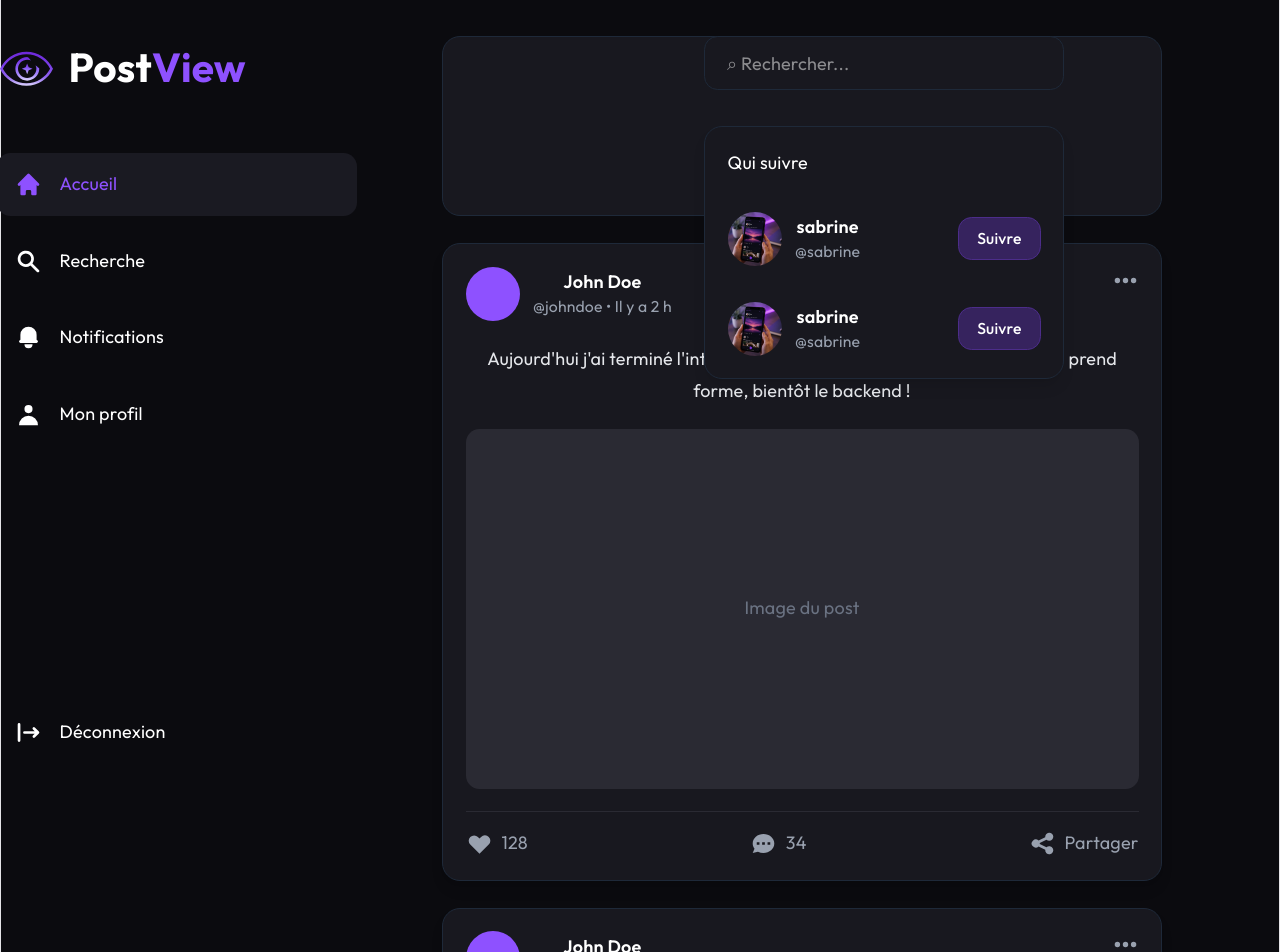
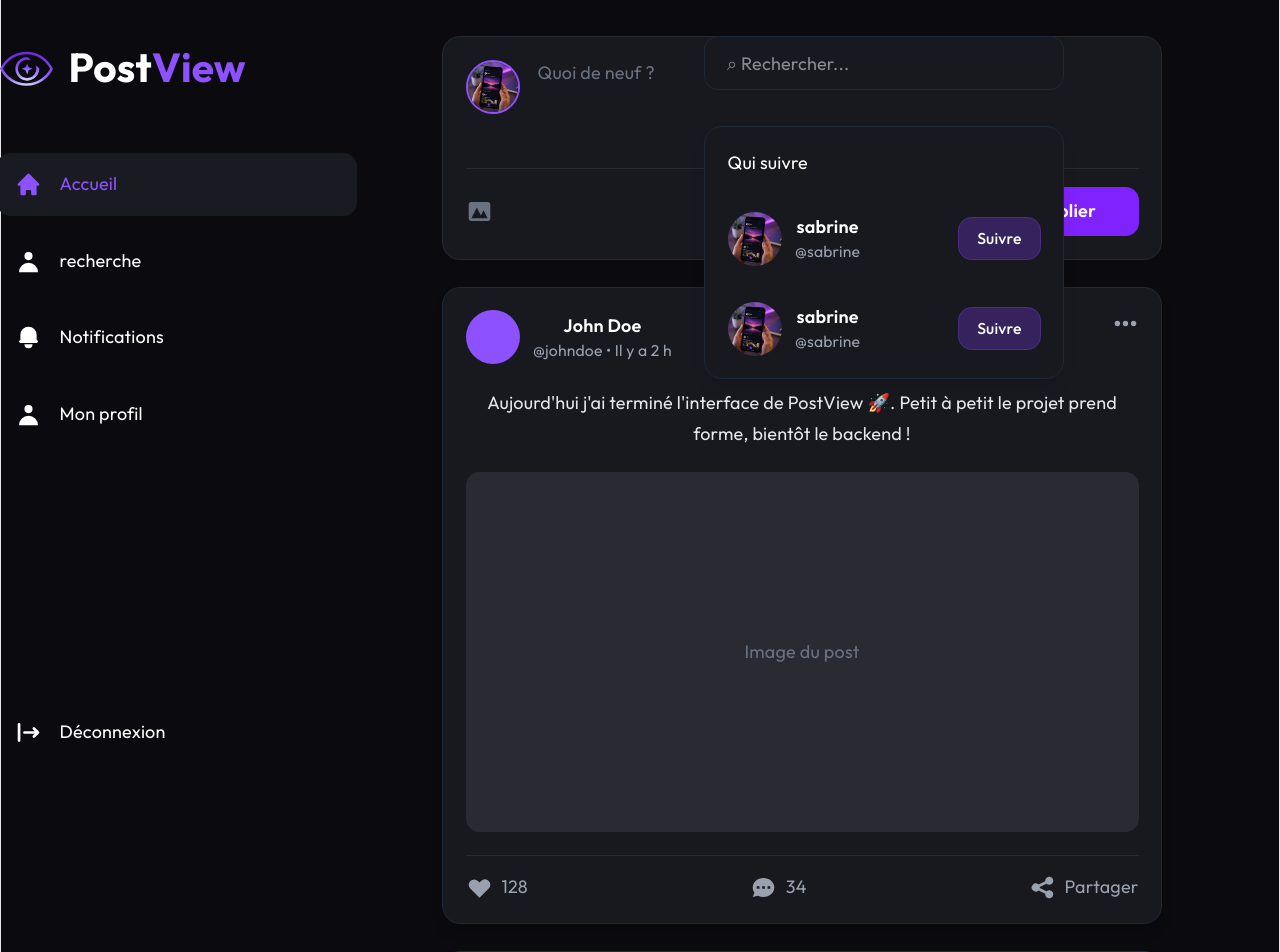
Before and after one commit to sabrineZen/PostView, a React app in the folder frontend/: page /home in a window 1280 px wide. Shown: the top 952 px of the page. Built offline with nearby package versions, Linux system fonts and the light colour scheme; the HTML template or start-up script is replaced by a standard one.

Commit message:
feat: add profile, search and post creation UI

```diff
--- a/frontend/src/App.jsx
+++ b/frontend/src/App.jsx
@@ -7,6 +7,7 @@ import Login from  './pages/login.jsx'
 import Register from './pages/register.jsx';
 import Home from './pages/home.jsx';
 import Profil from './pages/profil.jsx';
+import Search from './pages/search.jsx';
 
 function App() {
   const [count, setCount] = useState(0)
@@ -20,6 +21,9 @@ function App() {
         <Route path="/register" element={<Register/>}/>
         <Route path="/home" element={<Home/>}/>
         <Route path="/profil" element={<Profil/>}/>
+        <Route path="/search" element={<Search/>}/>
+
+
 
 
       </Routes>
--- a/frontend/src/components/createPost.jsx
+++ b/frontend/src/components/createPost.jsx
@@ -1,9 +1,46 @@
-function CreatePost(){
-    return(
-          <div className="rounded-2xl bg-[#18181F] p-5 h-40  border border-gray-800">
-              Create Post
-            </div>
+import { HiPhotograph } from "react-icons/hi";
+import posts from "../assets/posts.png";
+import Button from "./ui/Button";
 
-    )
+function CreatePost() {
+  return (
+    <div className="rounded-2xl border border-[#2A2A33] bg-[#18181F] p-5">
+
+      {/* Haut */}
+      <div className="flex items-start gap-4">
+
+        <img
+          src={posts}
+          alt="Profil"
+          className="h-12 w-12 rounded-full object-cover border-2 border-violet-500"
+        />
+
+        {/* Zone de texte */}
+        <textarea
+          placeholder="Quoi de neuf ?"
+          className="h-20 w-full resize-none bg-transparent text-white placeholder:text-gray-500 outline-none"
+        />
+
+      </div>
+
+      <div className="my-4 border-t border-[#2A2A33]" />
+
+      <div className="flex items-center justify-between">
+
+        <button className="text-gray-500 transition hover:text-violet-400">
+          <HiPhotograph className="text-2xl" />
+        </button>
+
+        <Button
+          text="Publier"
+          className="h-11 w-32 rounded-xl font-semibold"
+          color="bg-violet-600 hover:bg-violet-700"
+        />
+
+      </div>
+
+    </div>
+  );
 }
+
 export default CreatePost;
--- a/frontend/src/components/layouts/homeNavbar.jsx
+++ b/frontend/src/components/layouts/homeNavbar.jsx
@@ -7,6 +7,7 @@ import {
 } from "react-icons/hi";
 import { NavLink } from "react-router-dom";
 import logo from "../../assets/logo.svg";
+import Search from "../../pages/search";
 function HomeNavbar() {
 
   return (
@@ -49,10 +50,21 @@ function HomeNavbar() {
             </NavLink>
             </li>
             {/*recherche */}
-          <li className="flex cursor-pointer items-center gap-4 rounded-xl p-4 transition hover:bg-[#1A1A22] hover:text-violet-500">
-            <HiSearch className="text-2xl" />
-            <span>Recherche</span>
-          </li>
+          <li>
+                <NavLink
+                    to="/search"
+                    className={({ isActive }) =>
+                    `flex items-center gap-4 rounded-xl p-4 transition ${
+                        isActive
+                        ? "text-violet-500 bg-[#1A1A22]"
+                        : "text-white hover:bg-[#1A1A22] hover:text-violet-500"
+                    }`
+                    }
+                >
+                    <HiUser className="text-2xl" />
+                    <span>recherche</span>
+                </NavLink>
+            </li>
 
           <li className="flex cursor-pointer items-center gap-4 rounded-xl p-4 transition hover:bg-[#1A1A22] hover:text-violet-500">
             <HiBell className="text-2xl" />
--- a/frontend/src/components/post.jsx
+++ b/frontend/src/components/post.jsx
@@ -1,3 +1,4 @@
+import { useState } from "react";
 import {
   HiHeart,
   HiChat,
@@ -5,9 +6,11 @@ import {
   HiDotsHorizontal,
 } from "react-icons/hi";
 
-function Post({ isProfile = false ,ispartager=false}) {
+function Post({ isProfile = false, ispartager = false ,iscommentaire=false}) {
+  const [showComments, setShowComments] = useState(false);
+
   return (
-    <article className="w-full rounded-2xl bg-[#18181F] p-5 shadow-lg border border-gray-800">
+    <article className="w-full rounded-2xl border border-gray-800 bg-[#18181F] p-5 shadow-lg">
 
       {/* Header */}
       {!isProfile && (
@@ -15,7 +18,6 @@ function Post({ isProfile = false ,ispartager=false}) {
 
           <div className="flex items-center gap-3">
 
-            {/* Avatar */}
             <div className="h-12 w-12 rounded-full bg-violet-500"></div>
 
             <div>
@@ -27,7 +29,7 @@ function Post({ isProfile = false ,ispartager=false}) {
 
           </div>
 
-          <button className="text-gray-400 hover:text-white transition">
+          <button className="text-gray-400 transition hover:text-white">
             <HiDotsHorizontal className="text-2xl" />
           </button>
 
@@ -42,8 +44,8 @@ function Post({ isProfile = false ,ispartager=false}) {
         </p>
       </div>
 
-      {/* Image du post */}
-      <div className="mt-5 h-80 rounded-xl bg-[#2A2A33] flex items-center justify-center">
+      {/* Image */}
+      <div className="mt-5 flex h-80 items-center justify-center rounded-xl bg-[#2A2A33]">
         <span className="text-gray-500">
           Image du post
         </span>
@@ -52,26 +54,74 @@ function Post({ isProfile = false ,ispartager=false}) {
       {/* Actions */}
       <div className="mt-5 flex items-center justify-between border-t border-[#2A2A33] pt-4">
 
-        <button className="flex items-center gap-2 text-gray-400 hover:text-red-500 transition">
+        {/* Like */}
+        <button className="flex items-center gap-2 text-gray-400 transition hover:text-red-500">
           <HiHeart className="text-2xl" />
           <span>128</span>
         </button>
 
-        <button className="flex items-center gap-2 text-gray-400 hover:text-violet-500 transition">
+        {/* Commentaires */}
+        <button
+          onClick={() => setShowComments(!showComments)}
+          className="flex items-center gap-2 text-gray-400 transition hover:text-violet-500"
+        >
           <HiChat className="text-2xl" />
           <span>34</span>
         </button>
-      {!ispartager&&(
 
-        <button className="flex items-center gap-2 text-gray-400 hover:text-green-500 transition">
-          <HiShare className="text-2xl" />
-          <span>Partager</span>
-        </button>
-      )
-
-      }
+        {/* Partager */}
+        {!ispartager && (
+          <button className="flex items-center gap-2 text-gray-400 transition hover:text-green-500">
+            <HiShare className="text-2xl" />
+            <span>Partager</span>
+          </button>
+        )}
 
       </div>
+
+      {/* Commentaires */}
+      {showComments && (
+        <div className="mt-5 border-t border-[#2A2A33] pt-5">
+
+          {/* Ajouter un commentaire */}
+          {!iscommentaire &&(
+
+          <input
+            type="text"
+            placeholder="Écrire un commentaire..."
+            className="w-full rounded-xl bg-[#2A2A33] p-3 text-white outline-none placeholder:text-gray-500"
+          />
+          )}
+
+          {/* Liste des commentaires */}
+          <div className="mt-6 space-y-5">
+
+            <div className="flex gap-3">
+              <div className="h-10 w-10 rounded-full bg-violet-500"></div>
+
+              <div>
+                <h4 className="font-semibold">Alice</h4>
+                <p className="text-gray-400">
+                  Super projet ! Continue comme ça 🚀
+                </p>
+              </div>
+            </div>
+
+            <div className="flex gap-3">
+              <div className="h-10 w-10 rounded-full bg-violet-500"></div>
+
+              <div>
+                <h4 className="font-semibold">Thomas</h4>
+                <p className="text-gray-400">
+                  Le design est vraiment propre.
+                </p>
+              </div>
+            </div>
+
+          </div>
+
+        </div>
+      )}
 
     </article>
   );
--- a/frontend/src/pages/profil.jsx
+++ b/frontend/src/pages/profil.jsx
@@ -70,15 +70,19 @@ function Profil() {
                     <span className="font-bold text-white">247</span>{" "}
                     <span className="text-gray-400">posts</span>
                     </p>
+                     {/*afficher les vu */}
+                    <p className="mt-4 flex items-center gap-2 text-sm text-gray-400 ">
+                    <span className="font-semibold text-white ">2 354</span> vues du profil ce mois
+                    </p>
                 </div>
             </div>
 
 
             {/* Liste des posts */}
             <div className="mt-8 space-y-6">
-                <Post isProfile ispartager/>
-                <Post isProfile ispartager/>
-                <Post isProfile ispartager />
+                <Post isProfile ispartager iscommentaire/>
+                <Post isProfile ispartager iscommentaire/>
+                <Post isProfile ispartager iscommentaire />
             </div>
 
       </div>
--- /dev/null
+++ b/frontend/src/pages/search.jsx
@@ -0,0 +1,82 @@
+import {
+  HiSearch,
+  HiArrowLeft,
+  HiTrendingUp,
+} from "react-icons/hi";
+import { useNavigate } from "react-router-dom";
+
+import HomeNavbar from "../components/layouts/homeNavbar";
+import RightSideBar from "../components/layouts/rightSideBar";
+
+function Search() {
+  const navigate = useNavigate();
+
+  const tendances = [
+    "#MotionDesign",
+    "#BunJS",
+    "#PhotographieNuit",
+    "#AIDesign",
+    "#OpenSource",
+    "#DarkUI",
+    "#ReactJS",
+    "#CreativeCode",
+  ];
+
+  return (
+      <div className="mx-auto flex max-w-[1500px]">
+
+        {/* Contenu */}
+        <main className="flex-1 px-8 py-6">
+
+          {/* Barre de recherche */}
+          <div className="flex items-center gap-5">
+
+            <button
+              onClick={() => navigate("/home")}
+              className="rounded-full p-2 text-gray-400 transition hover:bg-[#1A1A22] hover:text-white"
+            >
+              <HiArrowLeft className="text-2xl" />
+            </button>
+
+            <div className="flex flex-1 items-center rounded-2xl border border-[#2C2C36] bg-[#18181F] px-4 py-3">
+              <HiSearch className="text-xl text-gray-500" />
+
+              <input
+                type="text"
+                placeholder="Rechercher posts, personnes..."
+                className="ml-3 w-full bg-transparent outline-none placeholder:text-gray-500"
+              />
+            </div>
+
+          </div>
+
+          {/* Tendances */}
+          <div className="mt-12">
+
+            <div className="mb-6 flex items-center gap-2">
+              <HiTrendingUp className="text-violet-500" />
+              <h2 className="text-3xl font-bold">Tendances</h2>
+            </div>
+
+            <div className="flex flex-wrap gap-4">
+              {tendances.map((tag) => (
+                <button
+                  key={tag}
+                  className="rounded-2xl border border-violet-800 bg-violet-900/30 px-5 py-3 text-violet-300 transition hover:bg-violet-700 hover:text-white"
+                >
+                  {tag}
+                </button>
+              ))}
+            </div>
+
+          </div>
+
+        </main>
+
+
+
+      </div>
+  );
+}
+
+export default Search;
```
